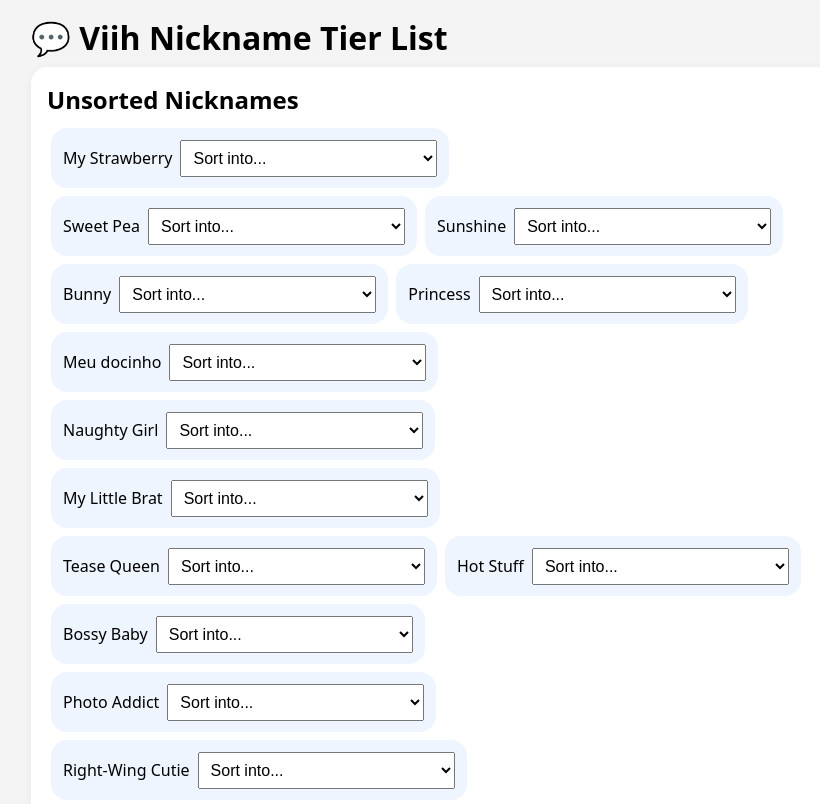
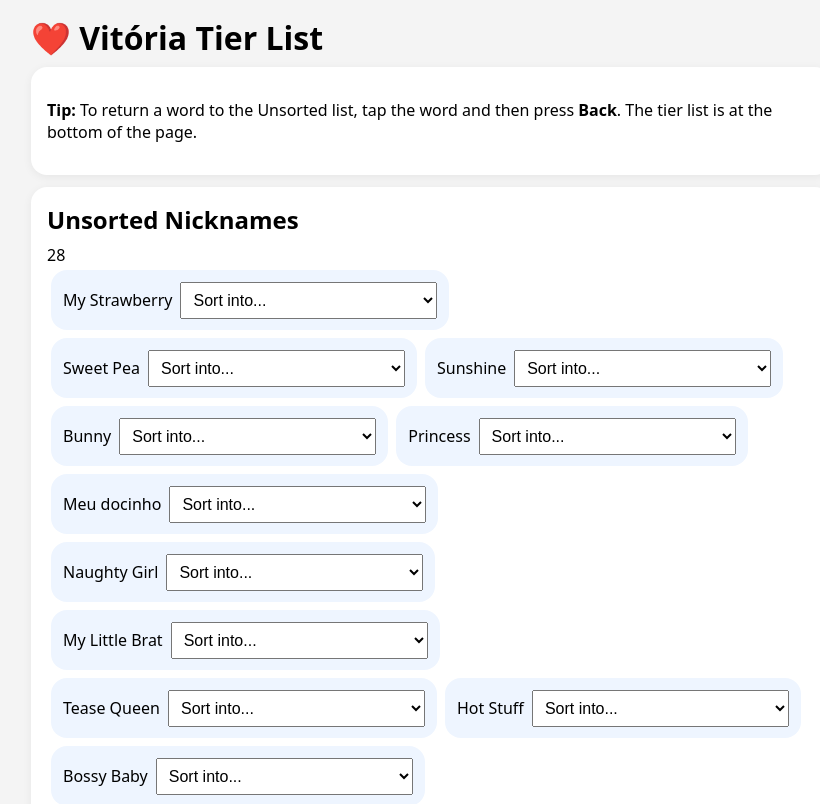
Before and after one commit to neknekkekkek/viih-nicknames-tierlist, a React (Vite) app: page / in a window 1280 px wide. Shown: the top 804 px of the page, without its empty margins (209-1029 px from the left). Built offline with nearby package versions, Linux system fonts and the light colour scheme.

Commit message:
Update TierList.jsx

```diff
--- a/src/TierList.jsx
+++ b/src/TierList.jsx
@@ -19,14 +19,12 @@ const allNicknames = [
 export default function TierList() {
   const [tiers, setTiers] = useState(initialTiers);
   const [unassigned, setUnassigned] = useState(allNicknames);
-  const [activeNick, setActiveNick] = useState(null); // какое слово сейчас "раскрыто"
+  const [activeNick, setActiveNick] = useState(null); // активное слово (для показа Back)
 
   const moveToTier = (nickname, tierName) => {
     setTiers(prev => {
       const newTiers = { ...prev };
-      for (let t in newTiers) {
-        newTiers[t] = newTiers[t].filter(n => n !== nickname);
-      }
+      for (let t in newTiers) newTiers[t] = newTiers[t].filter(n => n !== nickname);
       newTiers[tierName].push(nickname);
       return newTiers;
     });
@@ -44,22 +42,30 @@ export default function TierList() {
     setActiveNick(null);
   };
 
-  // тап по пустому месту закрывает плашку
   const clearActive = () => setActiveNick(null);
 
   return (
     <div className="container" onClick={clearActive}>
-      <h1>💬 Viih Nickname Tier List</h1>
+      {/* 1) Заголовок */}
+      <h1>❤️ Vitória Tier List</h1>
 
+      {/* 3) Подсказка на английском */}
+      <div className="card hint" onClick={e => e.stopPropagation()}>
+        <p><strong>Tip:</strong> To return a word to the Unsorted list, tap the word and then press <b>Back</b>. The tier list is at the bottom of the page.</p>
+      </div>
+
+      {/* Блок с неотсортированными */}
       {unassigned.length > 0 && (
         <div className="card" onClick={e => e.stopPropagation()}>
-          <h2>Unsorted Nicknames</h2>
+          {/* 2) Заголовок + счётчик справа */}
+          <div className="headerRow">
+            <h2>Unsorted Nicknames</h2>
+            <span className="countBadge">{unassigned.length}</span>
+          </div>
+
           <div>
             {unassigned.map(nick => (
-              <div
-                key={nick}
-                className="pill"
-              >
+              <div key={nick} className="pill">
                 {nick}
                 <select
                   onChange={e => moveToTier(nick, e.target.value)}
@@ -76,6 +82,7 @@ export default function TierList() {
         </div>
       )}
 
+      {/* Тиры */}
       {Object.entries(tiers).map(([tierName, nicknames]) => (
         <div key={tierName} className="card" onClick={e => e.stopPropagation()}>
           <h2 className="sticky">{tierName}</h2>
@@ -87,7 +94,7 @@ export default function TierList() {
                 role="button"
                 tabIndex={0}
                 onClick={e => {
-                  e.stopPropagation(); // чтобы не сработал clearActive у контейнера
+                  e.stopPropagation();
                   setActiveNick(prev => (prev === nick ? null : nick));
                 }}
               >
@@ -96,7 +103,7 @@ export default function TierList() {
                   <button
                     className="action-back"
                     onClick={(e) => {
-                      e.stopPropagation(); // не закрывать сразу по клику на контейнер
+                      e.stopPropagation();
                       moveBackToUnsorted(nick, tierName);
                     }}
                     aria-label="Back to Unsorted"
```
